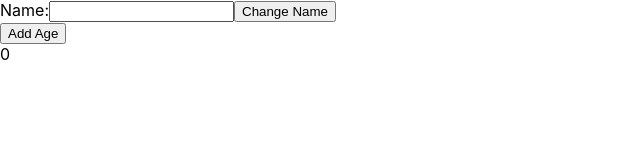
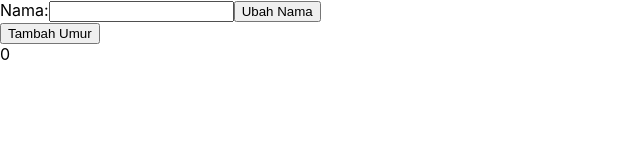
Before and after one commit to edwardsuwirya/simple-react-redux, a React (Create React App) app: page / in a window 1280 px wide. Shown: the top 160 px of the page, without its empty margins (0-640 px from the left). Built offline with nearby package versions, Linux system fonts and the light colour scheme.

Commit message:
Separate UI and logic proposal

```diff
--- a/src/App.js
+++ b/src/App.js
@@ -1,9 +1,9 @@
-import StudentView from "./features/student/StudentView";
+import Student from "./features/student/Student";
 
 function App() {
     return (
         <>
-            <StudentView/>
+            <Student/>
         </>
     );
 }
--- a/src/app/constants.js
+++ b/src/app/constants.js
@@ -1,3 +1,15 @@
 export const STUDENT_ADD_BOOK = 'STUDENT_ADD_BOOK';
 export const STUDENT_ADD_AGE = 'STUDENT_ADD_AGE';
 export const STUDENT_CHANGE_NAME = 'STUDENT_CHANGE_NAME';
+
+export const LABEL = {
+    'AddAge.label': {
+        value: 'Tambah Umur',
+    },
+    'ChangeName.label': {
+        value: 'Ubah Nama',
+    },
+    'Name.label': {
+        value: 'Nama'
+    }
+};
--- /dev/null
+++ b/src/components/AppButton.js
@@ -0,0 +1,6 @@
+const AppButton = props => {
+    const {handleClick, label} = props;
+    return <button onClick={handleClick}>{label}</button>
+}
+
+export default AppButton;
--- /dev/null
+++ b/src/features/student/Student.js
@@ -0,0 +1,38 @@
+import {Component} from "react";
+import {connect} from "react-redux";
+import {addAgeAction, changeNameAction} from "./state/StudentAction";
+import StudentView from "./StudentView";
+
+class Student extends Component {
+    constructor(props) {
+        super(props);
+        this.state = {nameValue: ''};
+    }
+
+    onNameChange = (event) => this.setState({nameValue: event.target.value});
+
+    onAddAgeClick = () => this.props.addAgeAction();
+
+    onSubmit = () => this.props.changeNameAction(this.state.nameValue);
+
+    render() {
+        return (
+            <StudentView
+                nameValue={this.state.nameValue}
+                handleNameChange={this.onNameChange}
+                handleSubmit={this.onSubmit}
+                handleAddAgeClick={this.onAddAgeClick}
+                student={this.props.student}
+            />
+        )
+    }
+}
+
+const mapDispatchToProps = {
+    addAgeAction,
+    changeNameAction
+}
+const mapStateToProps = state => {
+    return {student: state.studentReducer};
+};
+export default connect(mapStateToProps, mapDispatchToProps)(Student);
--- a/src/features/student/StudentView.js
+++ b/src/features/student/StudentView.js
@@ -1,42 +1,20 @@
-import {Component} from "react";
-import {connect} from "react-redux";
-import {addAgeAction, changeNameAction} from "./state/StudentAction";
+import {LABEL} from "../../app/constants";
+import AppButton from "../../components/AppButton";
 
-class StudentView extends Component {
-    constructor(props) {
-        super(props);
-        this.state = {nameValue: ''};
-    }
-
-    handleNameChange = (event) => this.setState({nameValue: event.target.value});
-
-    handleAddAgeClick = () => this.props.addAgeAction();
-
-    handleSubmit = () => this.props.changeNameAction(this.state.nameValue);
-
-    render() {
-        const {student} = this.props
+const StudentView = props => {
+    const {handleNameChange, handleSubmit, handleAddAgeClick, nameValue, student} = props;
     return (
         <>
-                <label>
-                    Name:
-                    <input type="text" value={this.state.nameValue} onChange={this.handleNameChange}/>
+            <label htmlFor='name'>
+                {LABEL["Name.label"].value}:
             </label>
-                <button onClick={this.handleSubmit}>Change Name</button>
+            <input id='name' type="text" value={nameValue} onChange={handleNameChange}/>
+            <AppButton onClick={handleSubmit} label={LABEL["ChangeName.label"].value}/>
             <div>
-                    <button onClick={this.handleAddAgeClick}>Add Age</button>
+                <AppButton onClick={handleAddAgeClick} label={LABEL["AddAge.label"].value}/>
             </div>
             <div>{student.name} {student.age}</div>
         </>
     )
 }
-}
-
-const mapDispatchToProps = {
-    addAgeAction,
-    changeNameAction
-}
-const mapStateToProps = state => {
-    return {student: state.studentReducer};
-};
-export default connect(mapStateToProps, mapDispatchToProps)(StudentView);
+export default StudentView;
```
Lines whose indentation alone changed are shown as unchanged.
